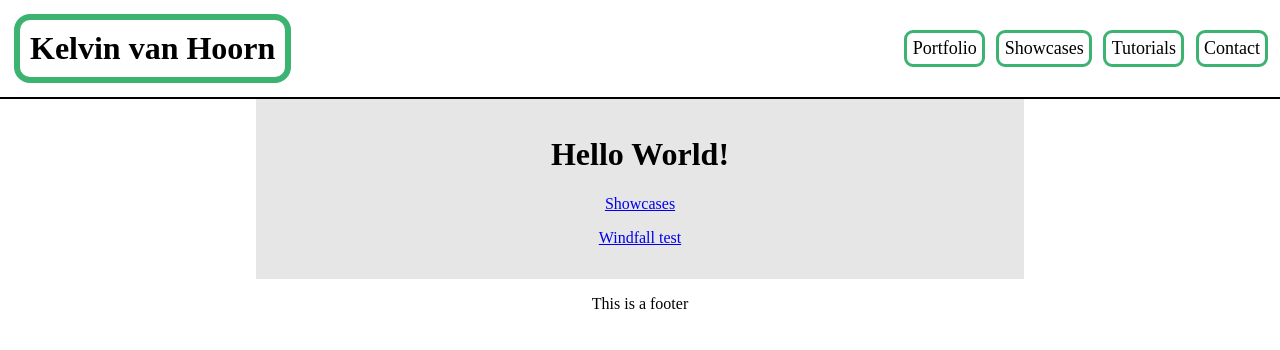
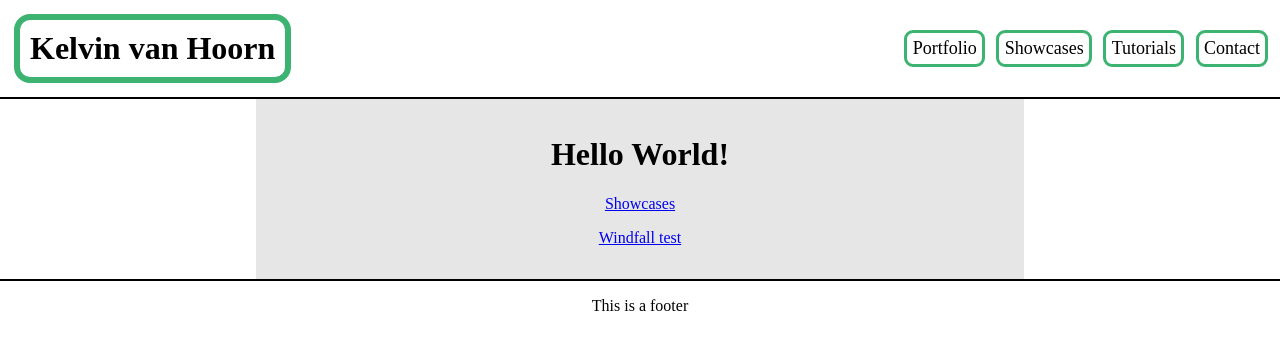
Before and after one commit to Radagasd/Radagasd.github.io, a Jekyll site: the page built from index.md, in a window 1280 px wide. Shown: the top 350 px of the page. Built offline with Jekyll 4.4.1, drawn with Linux system fonts in a browser that asks for light colours; our own code applies the rules of GitHub Pages for plain Markdown files.

Commit message:
no message

```diff
--- a/_layouts/default.html
+++ b/_layouts/default.html
@@ -15,6 +15,7 @@
 
     </div>
 
+    <button onclick="topFunction()" id="toTopBtn" title="Go to top">Top</button>
     {% include core.html %}
 
     {% include footer.html %}
--- /dev/null
+++ b/_sass/layout/_footer.scss
@@ -0,0 +1,3 @@
+#footer{
+    border-top: 2px solid palette(divider);
+}
--- a/_sass/layout/_header.scss
+++ b/_sass/layout/_header.scss
@@ -1,15 +1,11 @@
 #header{
-    background: palette(bg-alt);
+    background: palette(bg);
+    border-bottom: 2px solid palette(divider);
 
     .navbar{
-        background-color: palette(header-bg);
         position: relative;
-        // top: 0;
-
         padding: 0.5em;
-
         width: 100%;
-        border-bottom: 2px solid palette(divider);
 
         display: grid;
         grid-template-columns: auto 1fr auto;
@@ -30,6 +26,8 @@
 
         border: 0.2em solid palette(accent1);
         border-radius: 0.5em;
+
+        transition: all 0.3s ease-in-out;
     }
 
     .navbar a:hover{
@@ -46,20 +44,4 @@
         font-size: xx-large;
         line-height: normal;
     }
-
-    // @media screen and (max-width: $mediumdevice-width){
-    //     .navbar{
-    //         position: relative;
-    //         width: 100%;
-    //         padding: 0;
-    //     }
-    //     .navbar a{
-    //         float: none;
-    //     }
-    //     .navbar .navbar-right{
-    //         float: none;
-    //     }
-    // }
-
-
 }
--- a/_sass/layout/_main.scss
+++ b/_sass/layout/_main.scss
@@ -13,7 +13,10 @@
 }
 
 #toTopBtn {
-    display: none;
+    visibility: hidden;
+    opacity: 0;
+
+    display: block;
     position: fixed;
     bottom: 1em;
     right: 2em;
@@ -26,6 +29,8 @@
     cursor: pointer;
     padding: 0.5em;
     border-radius: 0.5em;
+
+    transition: 0.3s, visibility 0s, opacity 0.5s;
 }
 
 #toTopBtn:hover {
--- a/assets/css/main.scss
+++ b/assets/css/main.scss
@@ -6,4 +6,5 @@
 
 @import 'layout/wrapper';
 @import 'layout/header';
+@import 'layout/footer';
 @import 'layout/main';
```
Also changed, not shown: _includes/core.html (+6 -5 lines).
